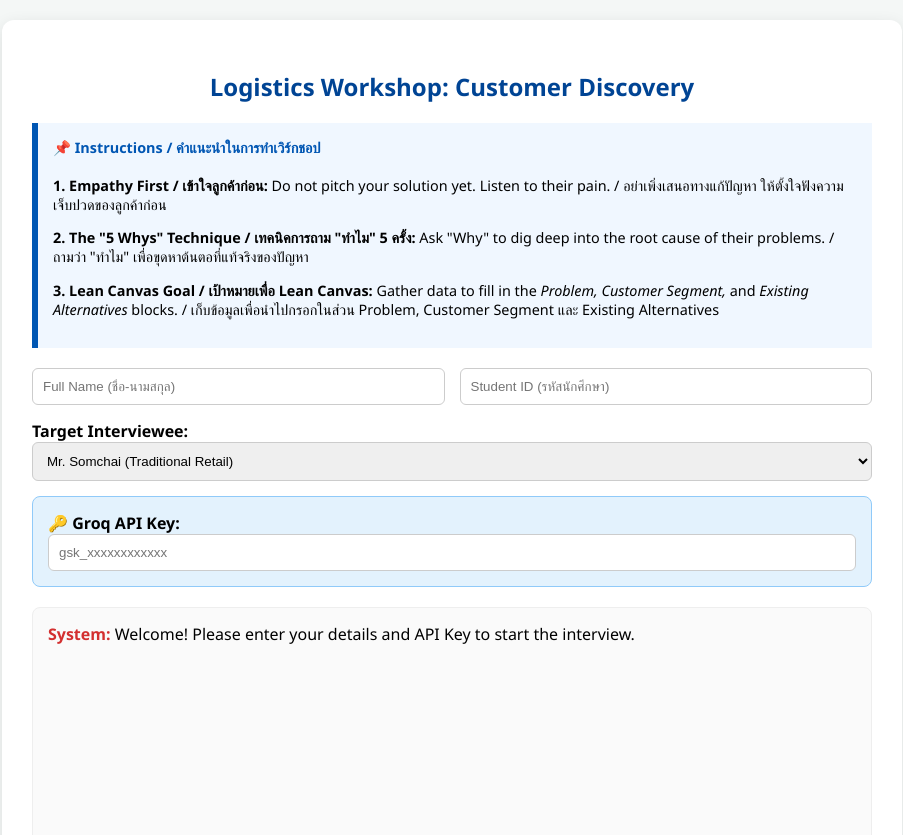
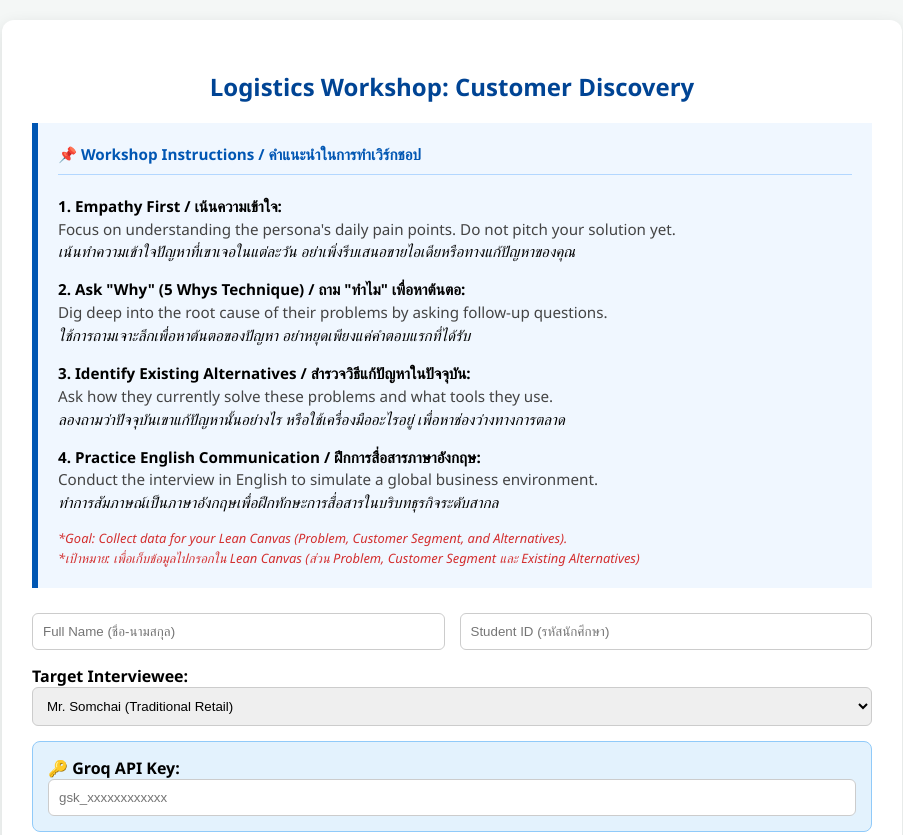
Before and after one commit to 22786/logistics-interview-platform, a website: page public/index.html in a window 1280 px wide. Shown: the top 835 px of the page, without its empty margins (188-1091 px from the left). Drawn offline with Linux system fonts and the light colour scheme.

Commit message:
Update workshop instructions to bilingual format

```diff
--- a/public/index.html
+++ b/public/index.html
@@ -8,7 +8,15 @@
         body { font-family: 'Segoe UI', sans-serif; padding: 20px; background-color: #f4f7f6; max-width: 900px; margin: auto; }
         .container { background: white; padding: 30px; border-radius: 12px; box-shadow: 0 4px 15px rgba(0,0,0,0.1); }
         h2 { color: #004494; text-align: center; }
-        .instruction-box { background-color: #f0f7ff; border-left: 6px solid #0056b3; padding: 15px; margin-bottom: 20px; font-size: 0.9em; }
+        .instruction-box {
+            background-color: #f0f7ff;
+            border-left: 6px solid #0056b3;
+            padding: 20px; /* เพิ่ม padding */
+            margin-bottom: 25px;
+            font-size: 0.95em; /* ปรับขนาดฟอนต์ให้ชัดขึ้น */
+            line-height: 1.5; /* เพิ่มระยะห่างระหว่างบรรทัด */
+        }
+        textarea { width: 100%; height: 70px; padding: 10px; border: 1px solid #ccc; border-radius: 6px; box-sizing: border-box; margin-top: 10px; font-size: 14px; resize: vertical; }                    .student-info-grid { display: grid; grid-template-columns: 1fr 1fr; gap: 15px; margin-bottom: 15px; }
         .student-info-grid { display: grid; grid-template-columns: 1fr 1fr; gap: 15px; margin-bottom: 15px; }
         input, select, textarea { width: 100%; padding: 10px; border: 1px solid #ccc; border-radius: 6px; box-sizing: border-box; }
         #chat-box { border: 1px solid #eee; height: 350px; overflow-y: auto; padding: 15px; margin: 20px 0; background: #fafafa; border-radius: 8px; }
@@ -26,16 +34,38 @@
     <h2>Logistics Workshop: Customer Discovery</h2>
 
     <div class="instruction-box">
-        <h4 style="margin-top: 0; color: #0056b3;">📌 Instructions / คำแนะนำในการทำเวิร์กชอป</h4>
+        <h4 style="margin-top: 0; color: #0056b3; border-bottom: 1px solid #b3d7ff; padding-bottom: 8px;">
+            📌 Workshop Instructions / คำแนะนำในการทำเวิร์กชอป
+        </h4>
 
-        <p><b>1. Empathy First / เข้าใจลูกค้าก่อน:</b>
-        Do not pitch your solution yet. Listen to their pain. / อย่าเพิ่งเสนอทางแก้ปัญหา ให้ตั้งใจฟังความเจ็บปวดของลูกค้าก่อน</p>
+        <p>
+            <b>1. Empathy First / เน้นความเข้าใจ:</b><br>
+            <span style="color: #444;">Focus on understanding the persona's daily pain points. Do not pitch your solution yet.</span><br>
+            <i>เน้นทำความเข้าใจปัญหาที่เขาเจอในแต่ละวัน อย่าเพิ่งรีบเสนอขายไอเดียหรือทางแก้ปัญหาของคุณ</i>
+        </p>
 
-        <p><b>2. The "5 Whys" Technique / เทคนิคการถาม "ทำไม" 5 ครั้ง:</b>
-        Ask "Why" to dig deep into the root cause of their problems. / ถามว่า "ทำไม" เพื่อขุดหาต้นตอที่แท้จริงของปัญหา</p>
+        <p>
+            <b>2. Ask "Why" (5 Whys Technique) / ถาม "ทำไม" เพื่อหาต้นตอ:</b><br>
+            <span style="color: #444;">Dig deep into the root cause of their problems by asking follow-up questions.</span><br>
+            <i>ใช้การถามเจาะลึกเพื่อหาต้นตอของปัญหา อย่าหยุดเพียงแค่คำตอบแรกที่ได้รับ</i>
+        </p>
 
-        <p><b>3. Lean Canvas Goal / เป้าหมายเพื่อ Lean Canvas:</b>
-        Gather data to fill in the <i>Problem, Customer Segment,</i> and <i>Existing Alternatives</i> blocks. / เก็บข้อมูลเพื่อนำไปกรอกในส่วน Problem, Customer Segment และ Existing Alternatives</p>
+        <p>
+            <b>3. Identify Existing Alternatives / สำรวจวิธีแก้ปัญหาในปัจจุบัน:</b><br>
+            <span style="color: #444;">Ask how they currently solve these problems and what tools they use.</span><br>
+            <i>ลองถามว่าปัจจุบันเขาแก้ปัญหานั้นอย่างไร หรือใช้เครื่องมืออะไรอยู่ เพื่อหาช่องว่างทางการตลาด</i>
+        </p>
+
+        <p>
+            <b>4. Practice English Communication / ฝึกการสื่อสารภาษาอังกฤษ:</b><br>
+            <span style="color: #444;">Conduct the interview in English to simulate a global business environment.</span><br>
+            <i>ทำการสัมภาษณ์เป็นภาษาอังกฤษเพื่อฝึกทักษะการสื่อสารในบริบทธุรกิจระดับสากล</i>
+        </p>
+
+        <div style="margin-top: 10px; font-style: italic; color: #d32f2f; font-size: 0.85em;">
+            *Goal: Collect data for your Lean Canvas (Problem, Customer Segment, and Alternatives).<br>
+            *เป้าหมาย: เพื่อเก็บข้อมูลไปกรอกใน Lean Canvas (ส่วน Problem, Customer Segment และ Existing Alternatives)
+        </div>
     </div>
 
     <div class="student-info-grid">
```
